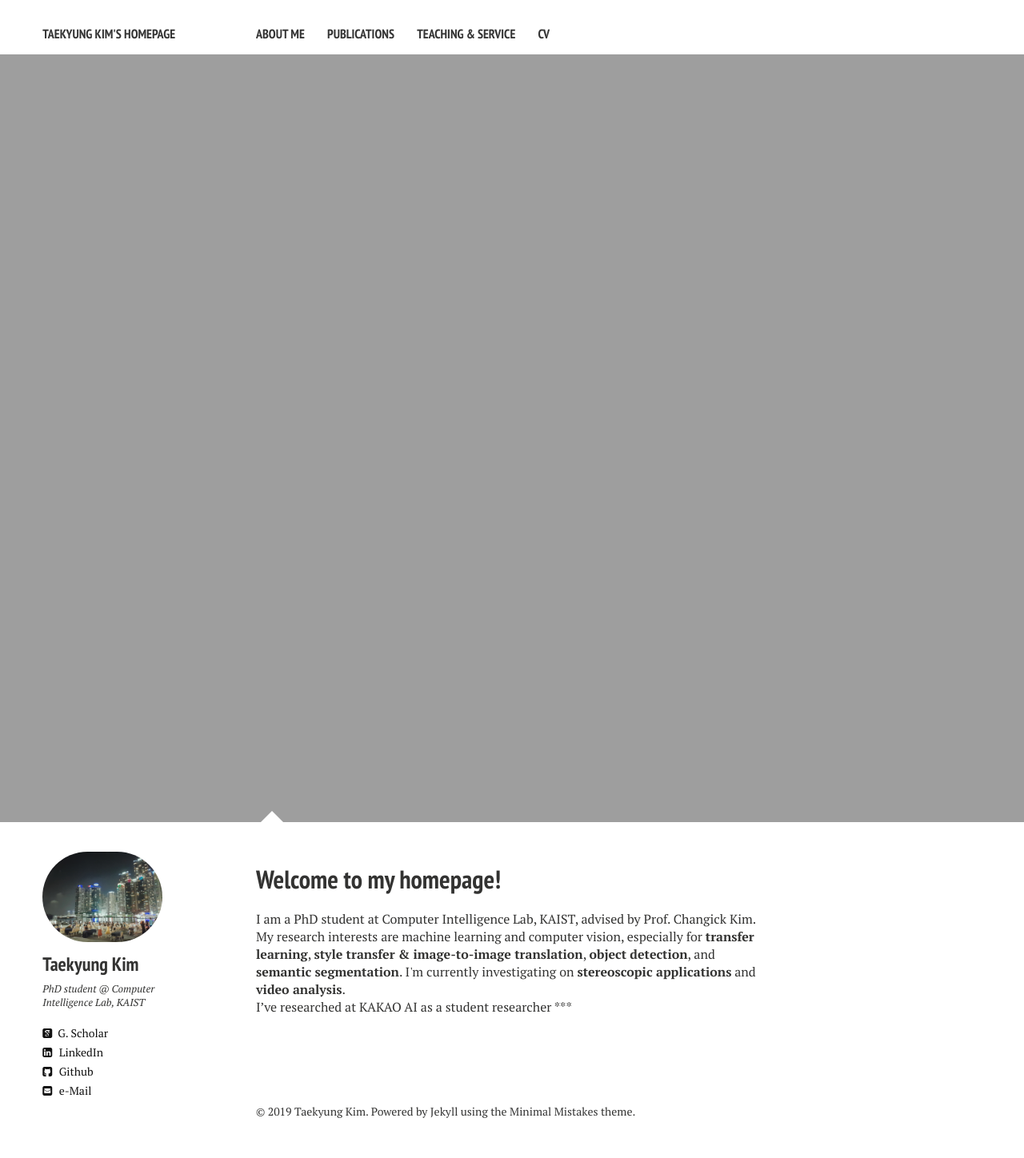
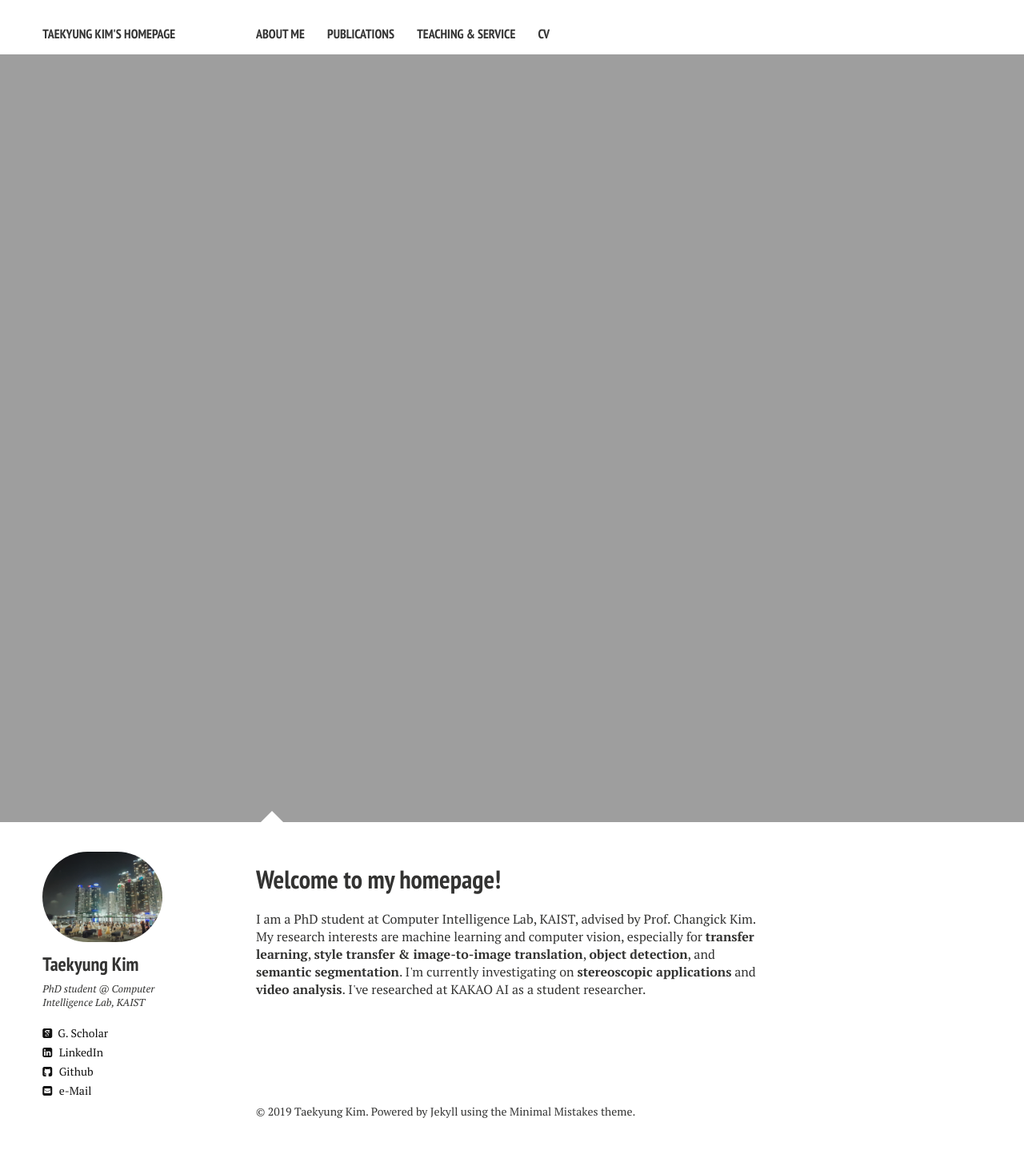
Before and after one commit to TKKim93/TKKim93.github.io, a Jekyll site: the page built from aboutme.md, in a window 1280 px wide. Shown: the whole page at 80% size. Built offline with Jekyll 4.4.1, drawn with Linux system fonts in a browser that asks for light colours; nearby versions of some CDN libraries.

```diff
--- a/aboutme.md
+++ b/aboutme.md
@@ -8,5 +8,4 @@ image:
   feature: mountain.png
 ---
 
-<p>I am a PhD student at Computer Intelligence Lab, KAIST, advised by Prof. Changick Kim. My research interests are machine learning and computer vision, especially for <b>transfer learning</b>, <b>style transfer & image-to-image translation</b>, <b>object detection</b>, and <b>semantic segmentation</b>. I'm currently investigating on <b>stereoscopic applications</b> and <b>video analysis</b>.</p> I've researched at KAKAO AI as a student researcher
-***
+<p>I am a PhD student at Computer Intelligence Lab, KAIST, advised by Prof. Changick Kim. My research interests are machine learning and computer vision, especially for <b>transfer learning</b>, <b>style transfer & image-to-image translation</b>, <b>object detection</b>, and <b>semantic segmentation</b>. I'm currently investigating on <b>stereoscopic applications</b> and <b>video analysis</b>. I've researched at KAKAO AI as a student researcher.
```
